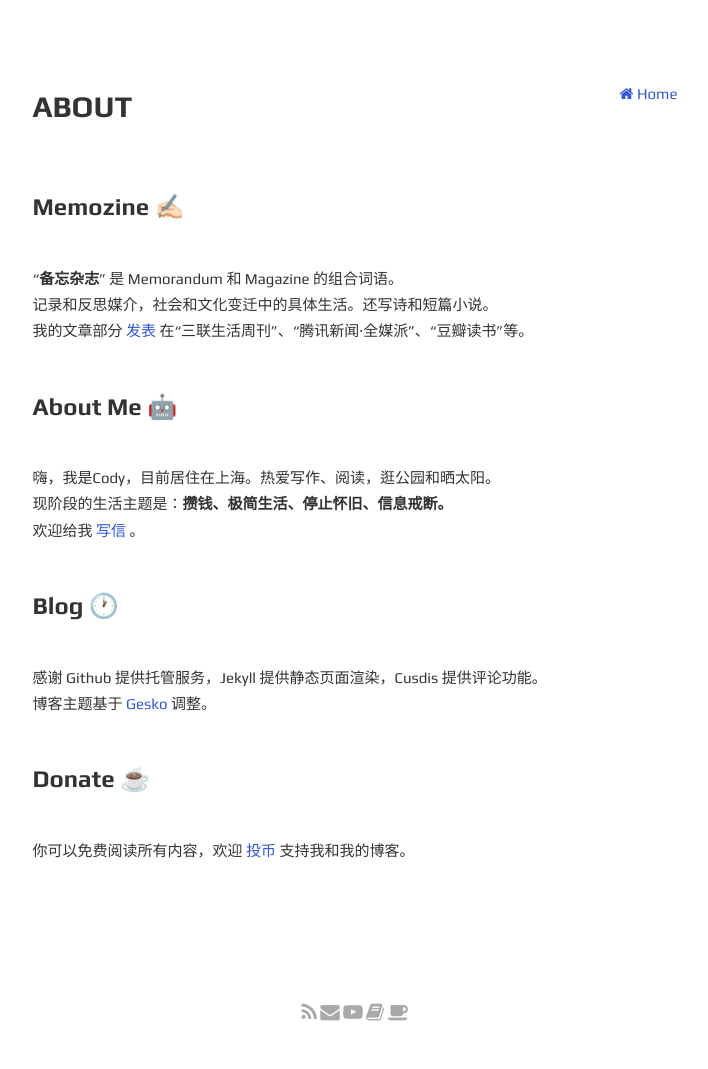
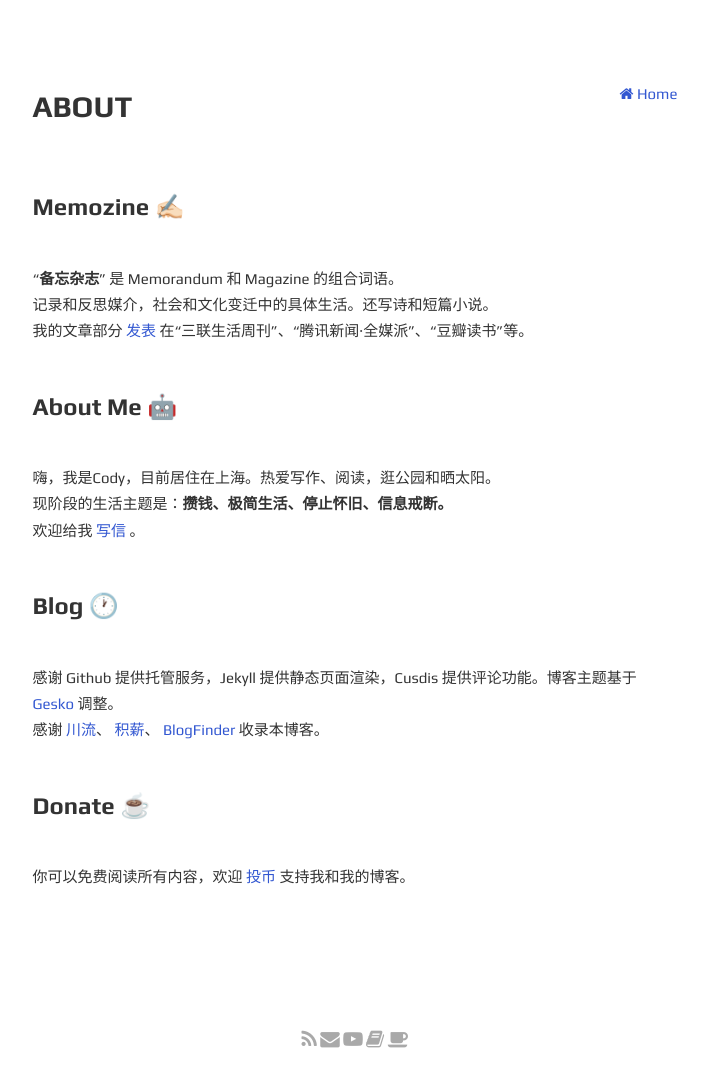
Before and after one commit to codyb1ue/codyb1ue.github.io, a Jekyll site: the page built from zh/about.html, in a window 1280 px wide. Shown: the whole page, without its empty margins (285-993 px from the left). Built offline with Jekyll 4.4.1, drawn with Linux system fonts in a browser that asks for light colours; before the commit the page ends 1043 px from its top, so only the background shows below that.

Commit message:
Update about.html

```diff
--- a/zh/about.html
+++ b/zh/about.html
@@ -14,7 +14,7 @@
 <p>嗨，我是Cody，目前居住在上海。热爱写作、阅读，逛公园和晒太阳。<br>现阶段的生活主题是：<b>攒钱、极简生活、停止怀旧、信息戒断。</b><br>欢迎给我 <a href="mailto:memozine.me@outlook.com">写信</a> 。</p>
 <br>
 <h3>Blog 🕐</h3>
-<p>感谢 Github 提供托管服务，Jekyll 提供静态页面渲染，Cusdis 提供评论功能。<br>博客主题基于 <a href="https://github.com/DavideBri/Gesko">Gesko</a> 调整。</p>
+<p>感谢 Github 提供托管服务，Jekyll 提供静态页面渲染，Cusdis 提供评论功能。博客主题基于 <a href="https://github.com/DavideBri/Gesko">Gesko</a> 调整。<br>感谢 <a href="https://chuanliu.org">川流</a>、 <a href="https://firewood.news/blog/memozine.me/1">积薪</a>、 <a href="https://bf.zzxworld.com/s/928">BlogFinder</a> 收录本博客。</p>
 <br>
 <h3>Donate ☕️</h3>
 <p>你可以免费阅读所有内容，欢迎 <a href="https://www.buymeacoffee.com/memozine">投币</a> 支持我和我的博客。</p>
```
